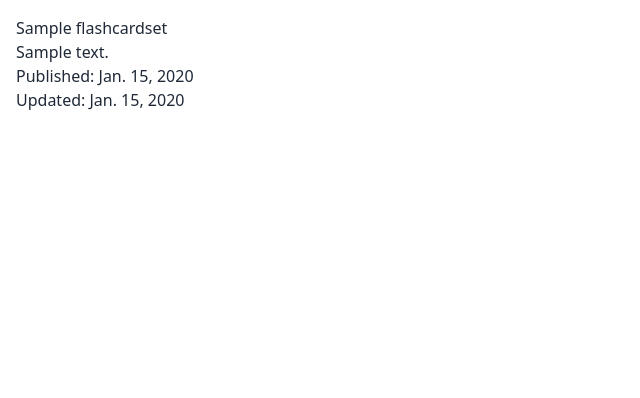
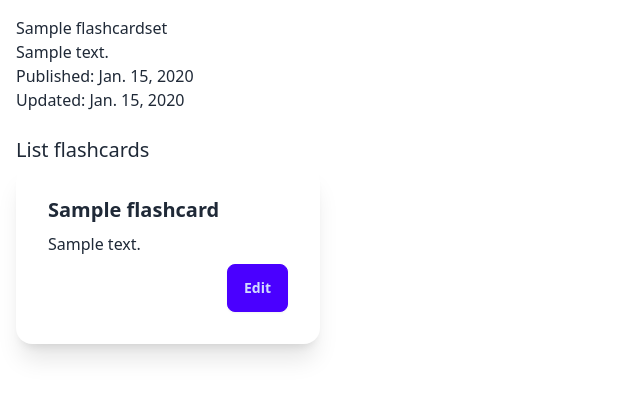
Before and after one commit to tungnt620/flashbard, a Django app: page /flashcard/1/ in a window 1280 px wide. Shown: the top 398 px of the page, without its empty margins (0-640 px from the left). Run offline with Django 5.2, Linux system fonts and the light colour scheme; tables that the repository leaves empty hold one stand-in row (values such as "Sample post"); some libraries are stand-ins or nearby versions.

Commit message:
add typing

```diff
--- a/flashcard/templates/flashcard/fcs_detail.html
+++ b/flashcard/templates/flashcard/fcs_detail.html
@@ -5,4 +5,25 @@
     <p>{{ fcs.description }}</p>
     <p>Published: {{ fcs.created_at|date }}</p>
     <p>Updated: {{ fcs.updated_at|date }}</p>
+
+    <br/>
+    <h1 class="text-xl">List flashcards</h1>
+
+    {% if list_fc %}
+        <div class="grid grid-cols-4 gap-4">
+            {% for fc in list_fc %}
+                <div class="card w-70 bg-base-100 shadow-xl">
+                    <div class="card-body">
+                        <h2 class="card-title">{{ fc.question }}</h2>
+                        <p>{{ fc.answer }}</p>
+                        <div class="card-actions justify-end">
+                            <a class="btn btn-primary" href="{% url "flashcard:fc_detail" fc.id %}">Edit</a>
+                        </div>
+                    </div>
+                </div>
+            {% endfor %}
+        </div>
+    {% else %}
+        <p>No flashcard are available.</p>
+    {% endif %}
 {% endblock %}
--- a/flashcard/urls.py
+++ b/flashcard/urls.py
@@ -6,4 +6,5 @@ app_name = "flashcard"
 urlpatterns = [
     path("", views.index, name="index"),
     path("<int:fcs_id>/", views.fcs_detail, name="fcs_detail"),
+    path("fc/<int:fc_id>/", views.FlashcardDetailView.as_view(), name="fc_detail"),
 ]
--- a/flashcard/views.py
+++ b/flashcard/views.py
@@ -1,10 +1,18 @@
+from django.core.handlers.wsgi import WSGIRequest
+from django.db.models import QuerySet
 from django.shortcuts import get_object_or_404, render
+from django.views import generic
 
 from flashcard.models import FlashcardSet, Flashcard
 
 
-def index(request):
-    your_fcs_list = FlashcardSet.objects.filter(created_by=request.user)
+def index(request: WSGIRequest):
+    your_fcs_list: QuerySet[FlashcardSet]
+
+    if request.user.is_anonymous:
+        your_fcs_list = QuerySet[FlashcardSet]()
+    else:
+        your_fcs_list = FlashcardSet.objects.filter(created_by=request.user)
 
     return render(
         request,
@@ -15,13 +23,25 @@ def index(request):
     )
 
 
-def fcs_detail(request, fcs_id: int):
-    fcs = get_object_or_404(FlashcardSet, pk=fcs_id)
+def fcs_detail(request: WSGIRequest, fcs_id: int):
+    fcs: FlashcardSet = get_object_or_404(FlashcardSet, pk=fcs_id)
+    list_fc: QuerySet[Flashcard] = Flashcard.objects.filter(flashcard_set=fcs)
 
     return render(
         request,
         "flashcard/fcs_detail.html",
         {
             "fcs": fcs,
+            "list_fc": list_fc,
         },
     )
+
+
+class FlashcardDetailView(generic.DetailView):
+    model = Flashcard
+    template_name = "flashcard/fc_detail.html"
+    context_object_name = "flashcard"
+    pk_url_kwarg = "fc_id"
+
+    def get_queryset(self):
+        return Flashcard.objects.filter(created_by=self.request.user)
```
Also changed, not shown: flashcard/templates/flashcard/fc_detail.html (added, +13 -0 lines), flashcard/templates/flashcard/fcs_list.html (+0 -9 lines).
